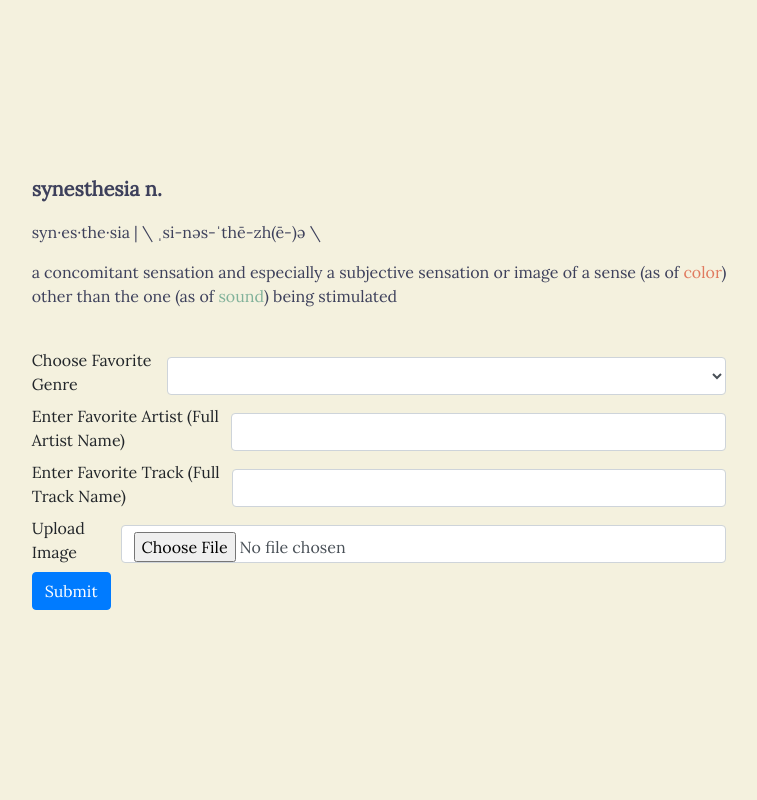
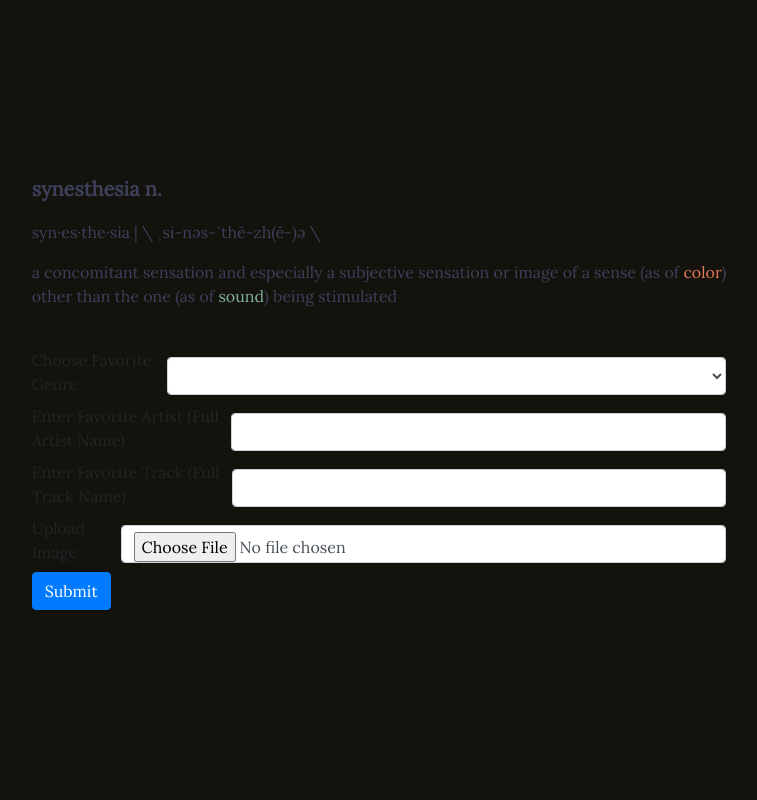
Before and after one commit to lawrencehhan/synestify, a Flask app: page / in a window 1280 px wide. Shown: the whole page, without its empty margins (261-1018 px from the left). Run offline with Flask 2, Linux system fonts and the light colour scheme; lists and menus that the app fills with data are empty; style sheets or scripts are compiled from the project's sources; parts of the project's set-up code (start-up, migrations or seed data) failed here and were passed over; some libraries are stand-ins or nearby versions; some web fonts are replaced.

Commit message:
restructured styling files to static folder

```diff
--- a/src/main.py
+++ b/src/main.py
@@ -7,7 +7,7 @@ from structlog import get_logger
 from uuid import uuid4
 from werkzeug.utils import secure_filename
 
-from tasks.task_image_analysis import get_image_df
+from tasks.task_image_analysis import get_image_score
 from tasks.task_connect_api import getSpotifyToken, getRecommendations, getSearchResults
 from webapp.forms import ConfigForm, OutputForm
 
--- a/src/css/main.css
+++ b/src/static/styles/main.css
@@ -4,10 +4,6 @@ body {
   position: fixed;
   background-color: #F4F1DE;
   transition: background-color 1.5s ease;
-}
-
-.test {
-  background-color: yellow;
 }
 
 .my_container {
--- a/src/css/main.scss
+++ b/src/static/styles/main.scss
@@ -2,7 +2,7 @@ body {
     width: 100vw;
     height: 100vh;
     position: fixed;
-    background-color: #F4F1DE;
+    background-color: #13120c;
     transition: background-color 1.5s ease;
   }
 
--- a/src/templates/index.html
+++ b/src/templates/index.html
@@ -11,7 +11,7 @@
 
     <!--Bootstrap and stylsheets-->
     <link rel="stylesheet" href="https://stackpath.bootstrapcdn.com/bootstrap/4.3.1/css/bootstrap.min.css" integrity="sha384-ggOyR0iXCbMQv3Xipma34MD+dH/1fQ784/j6cY/iJTQUOhcWr7x9JvoRxT2MZw1T" crossorigin="anonymous">
-    <link href="css/main.css" rel="stylesheet">
+    <link  rel="stylesheet" href="../css/main.css">
 
   <body>
     <!--Main Content Page-->
```
Also changed, not shown: 2 other files.
